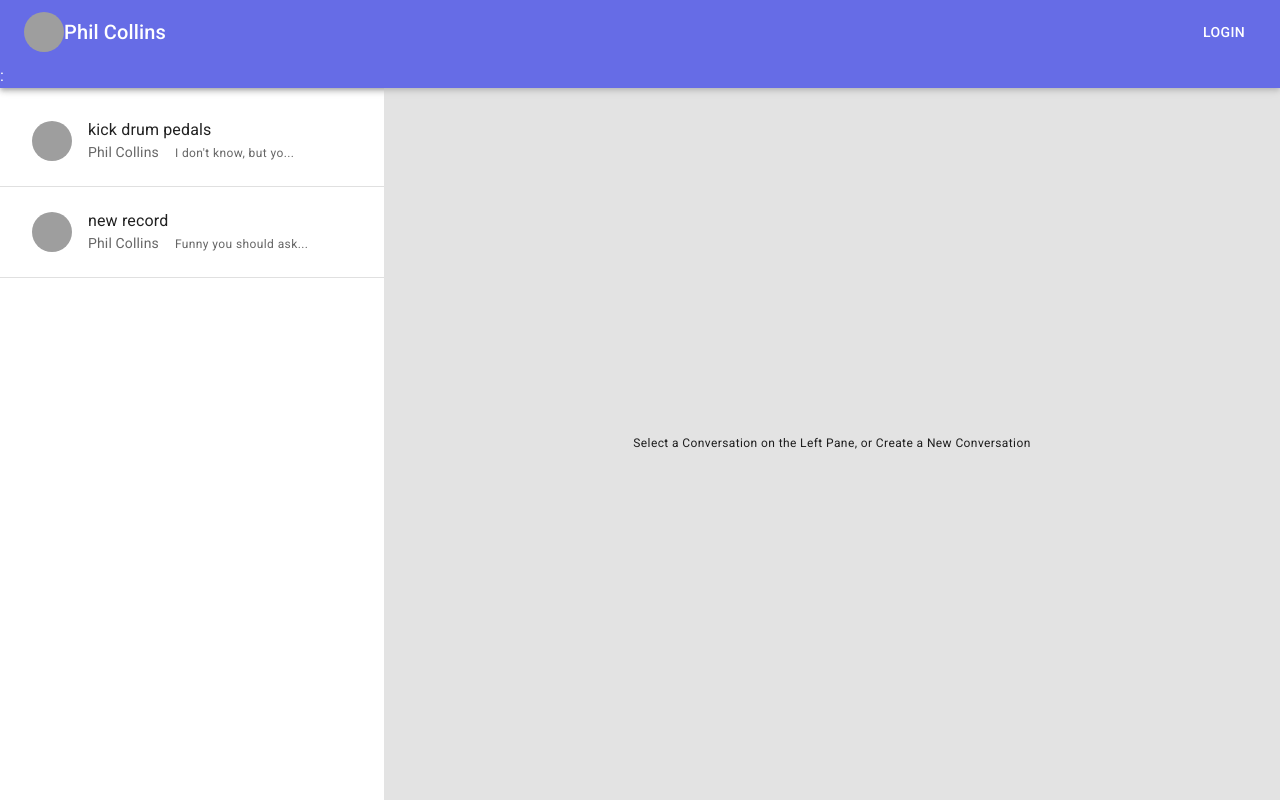
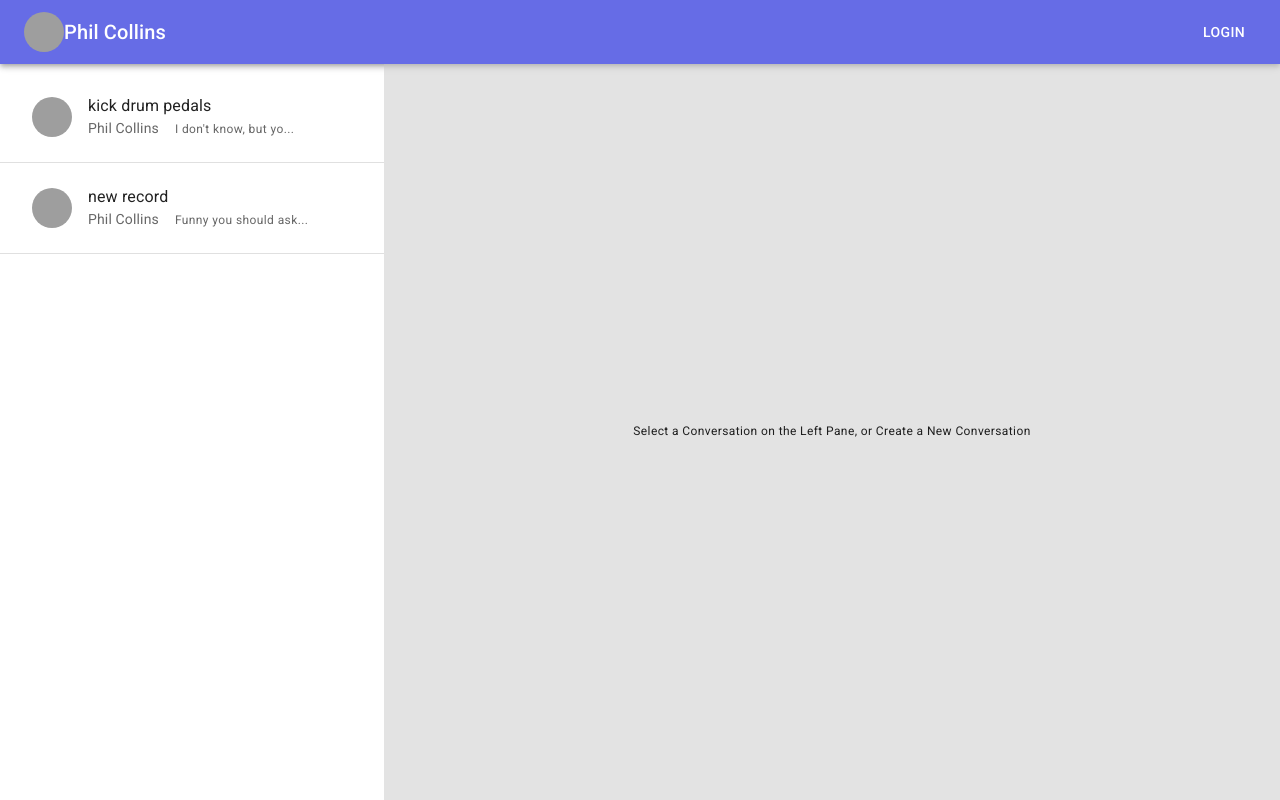
Before and after one commit to jaacquees/stam-messenger, a React (Create React App) app: page / in a window 1280 px wide. Built offline with nearby package versions, Linux system fonts and the light colour scheme; grey boxes are pictures that could not be loaded.

Commit message:
layout improvements...

```diff
--- a/src/App.tsx
+++ b/src/App.tsx
@@ -25,11 +25,9 @@ export default function App() {
         </Typography>
         <Button color="inherit">Login</Button>
       </Toolbar>
-      :
-
     </AppBar>
     <Box display="flex" width="100vw" flexGrow={1}>
-      <Box width="30vw" minWidth={360} overflow="hidden" sx={{overflowY:"scroll"}}><DiscussionList/></Box>
+      <Box width="30vw" minWidth={360} overflow="auto"><DiscussionList/></Box>
       <Box flexGrow="1" bgcolor="rgba(200,200,200,0.5)"><DiscussionDetail/></Box>
     </Box>
     </Stack>
--- a/src/DiscussionDetail.tsx
+++ b/src/DiscussionDetail.tsx
@@ -60,7 +60,7 @@ export default function DiscussionDetail() {
    <>
     {activeDiscussion?
     <Stack direction="column" height="100%">
-      <Box m={1} borderRadius={2} bgcolor="white" flexGrow={1} overflow="hidden" sx={{overflowY:"scroll"}}>
+      <Box m={1} borderRadius={2} bgcolor="white" height="calc(100vh - 150px - 80px)" overflow="auto">
       <List>
         {activeDiscussion.messages.map(
          (msg,k) => <MessageView key={k} message={msg}/>
```
